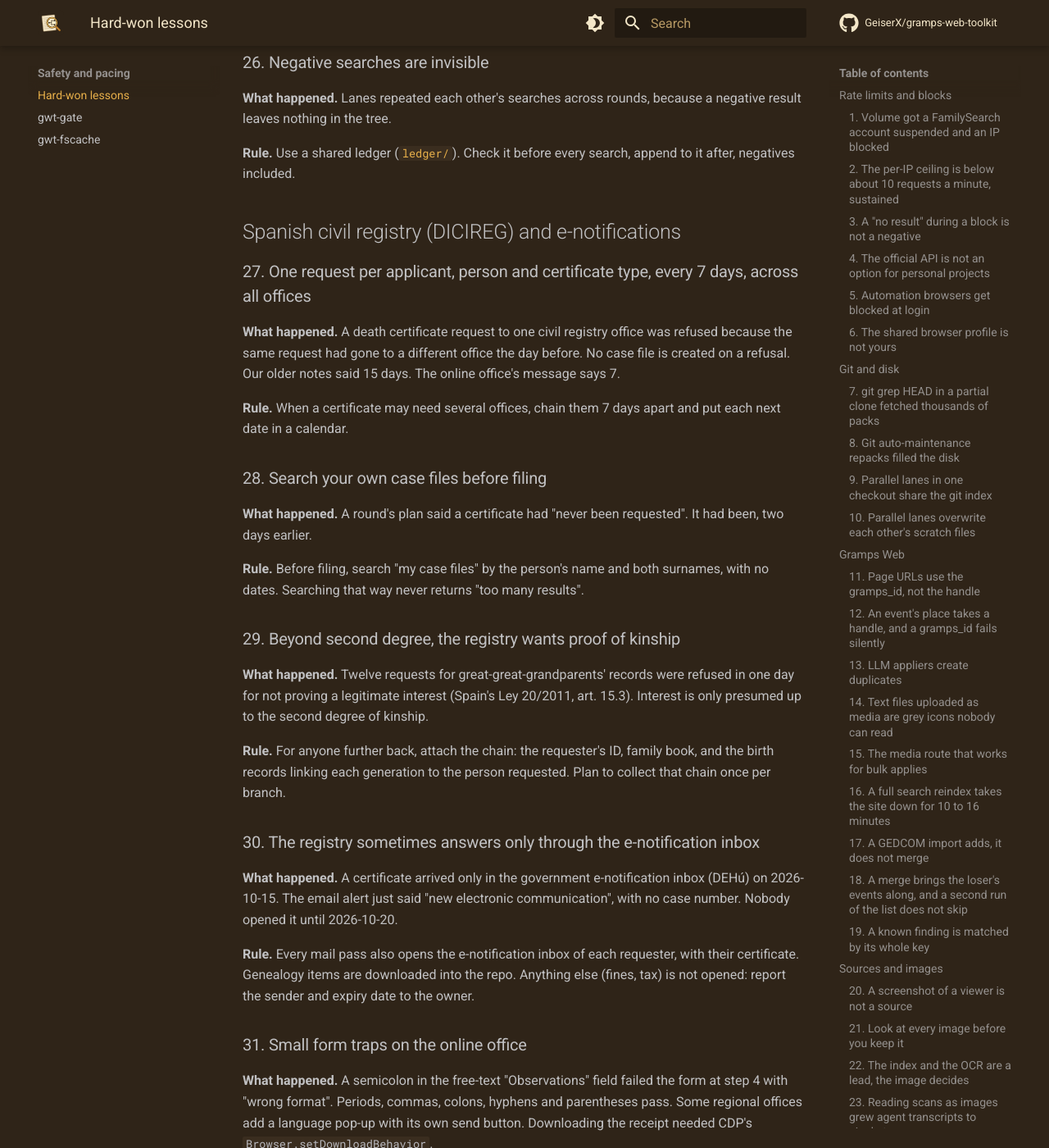
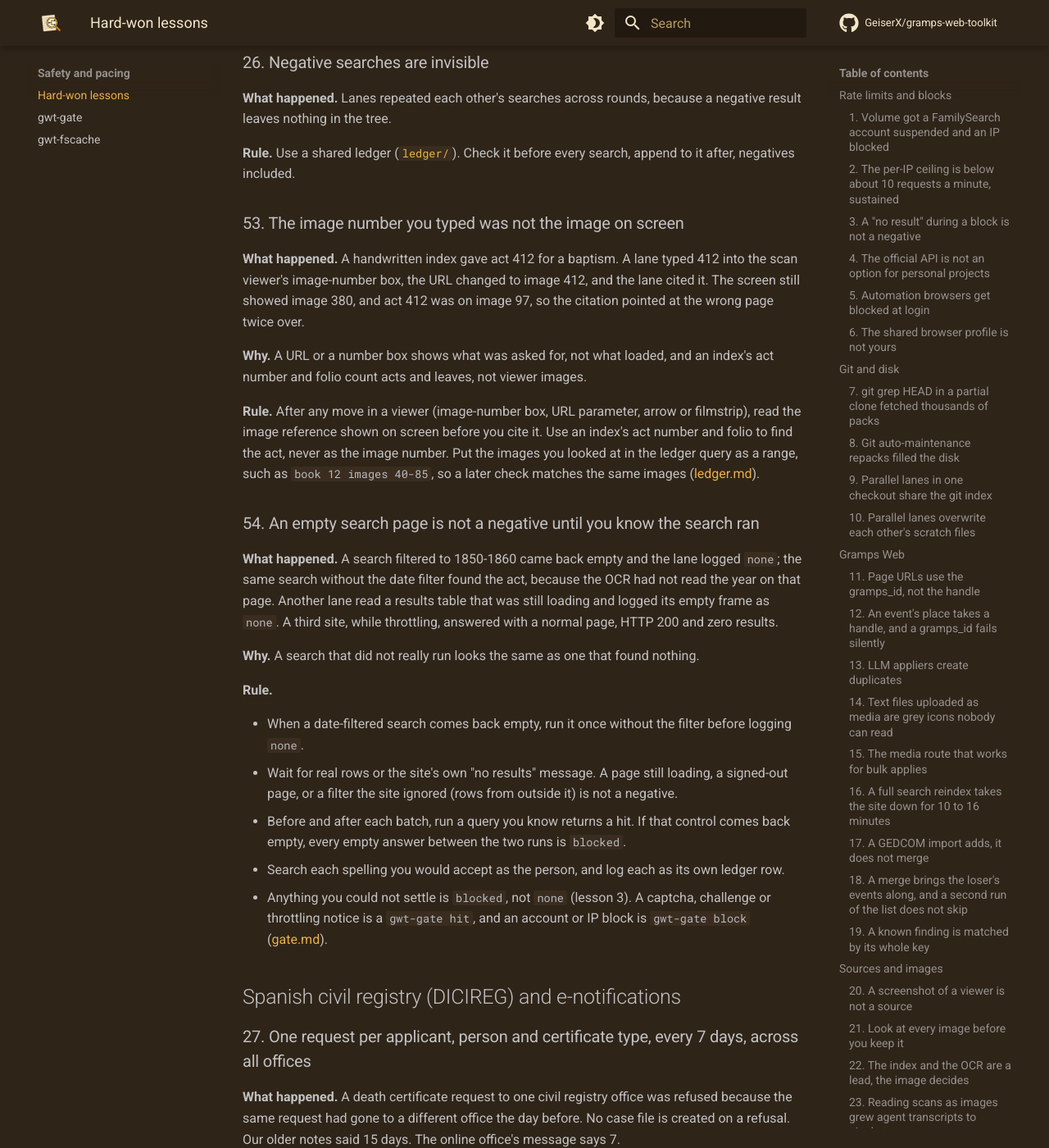
Before and after one commit to GeiserX/gramps-web-toolkit, an MkDocs documentation site: the page built from docs/hard-won.md, in a window 1280 px wide and 1400 px high, scrolled down 7126 px. Shown: the whole window at 82% size. Built offline with MkDocs 1.6.1 and Material for MkDocs 9.7.7, drawn with Linux system fonts in a browser that asks for light colours; comment, search, counter and statistics services are not loaded; some of the changed text lies outside the part shown.

Commit message:
docs(research): rewrite the viewer lesson as lessons 53 and 54
Lesson 55 left a gap after 52, sat under Applying change lists and
bundled three failures with no incident. Lesson 53 now covers the viewer
image and the index act number, lesson 54 the empty search that never
ran, with a known-hit control per batch and gwt-gate hit/block for
challenges instead of a separate stop rule. Both sit in Sources and
images, one line per paragraph.

```diff
--- a/docs/hard-won.md
+++ b/docs/hard-won.md
@@ -175,6 +175,28 @@ Format: what happened, why, and the rule.
 **What happened.** Lanes repeated each other's searches across rounds, because a negative result leaves nothing in the tree.
 
 **Rule.** Use a shared ledger ([`ledger/`](https://github.com/GeiserX/gramps-web-toolkit/tree/main/ledger)). Check it before every search, append to it after, negatives included.
+
+### 53. The image number you typed was not the image on screen
+
+**What happened.** A handwritten index gave act 412 for a baptism. A lane typed 412 into the scan viewer's image-number box, the URL changed to image 412, and the lane cited it. The screen still showed image 380, and act 412 was on image 97, so the citation pointed at the wrong page twice over.
+
+**Why.** A URL or a number box shows what was asked for, not what loaded, and an index's act number and folio count acts and leaves, not viewer images.
+
+**Rule.** After any move in a viewer (image-number box, URL parameter, arrow or filmstrip), read the image reference shown on screen before you cite it. Use an index's act number and folio to find the act, never as the image number. Put the images you looked at in the ledger query as a range, such as `book 12 images 40-85`, so a later check matches the same images ([ledger.md](ledger.md)).
+
+### 54. An empty search page is not a negative until you know the search ran
+
+**What happened.** A search filtered to 1850-1860 came back empty and the lane logged `none`; the same search without the date filter found the act, because the OCR had not read the year on that page. Another lane read a results table that was still loading and logged its empty frame as `none`. A third site, while throttling, answered with a normal page, HTTP 200 and zero results.
+
+**Why.** A search that did not really run looks the same as one that found nothing.
+
+**Rule.**
+
+- When a date-filtered search comes back empty, run it once without the filter before logging `none`.
+- Wait for real rows or the site's own "no results" message. A page still loading, a signed-out page, or a filter the site ignored (rows from outside it) is not a negative.
+- Before and after each batch, run a query you know returns a hit. If that control comes back empty, every empty answer between the two runs is `blocked`.
+- Search each spelling you would accept as the person, and log each as its own ledger row.
+- Anything you could not settle is `blocked`, not `none` (lesson 3). A captcha, challenge or throttling notice is a `gwt-gate hit`, and an account or IP block is `gwt-gate block` ([gate.md](gate.md)).
 
 ## Spanish civil registry (DICIREG) and e-notifications
 
```
Also changed, not shown: other parts of docs/hard-won.md (+0 -16 lines).
